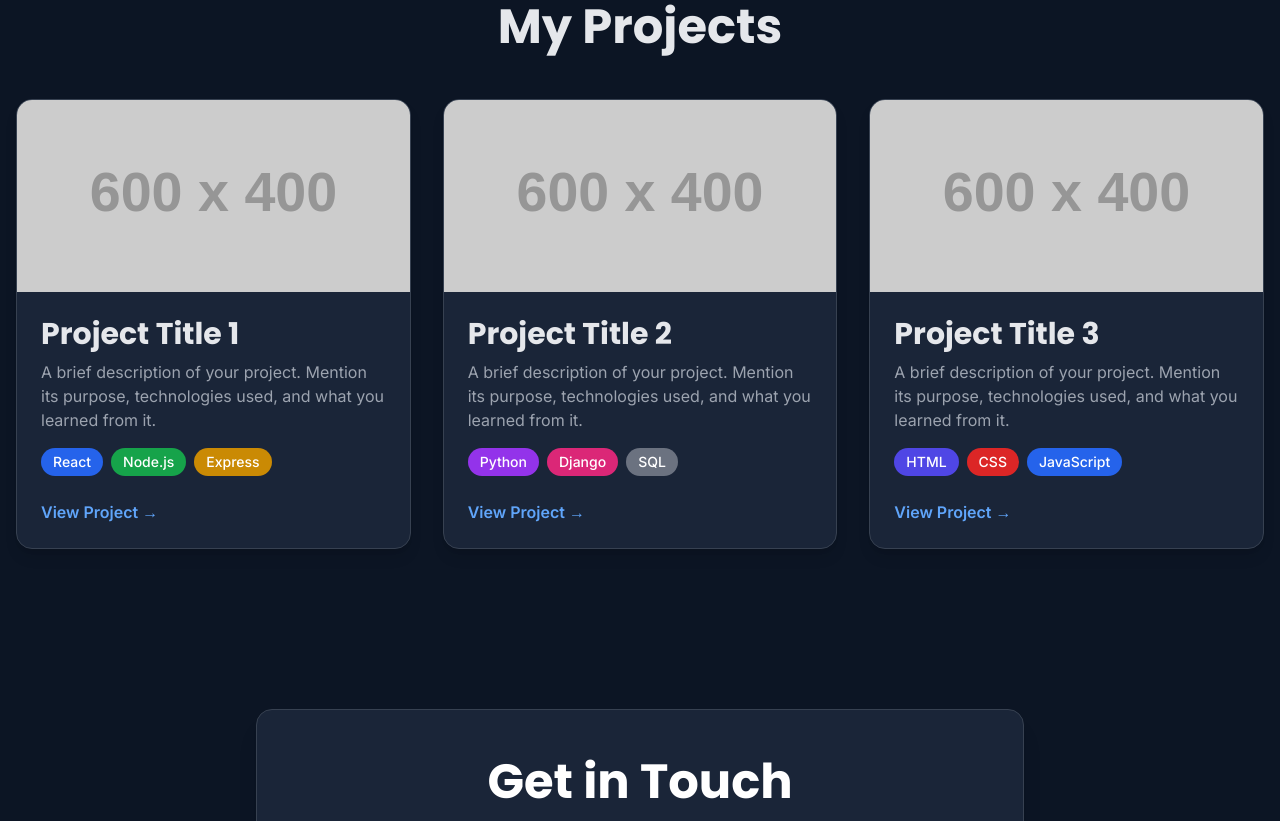
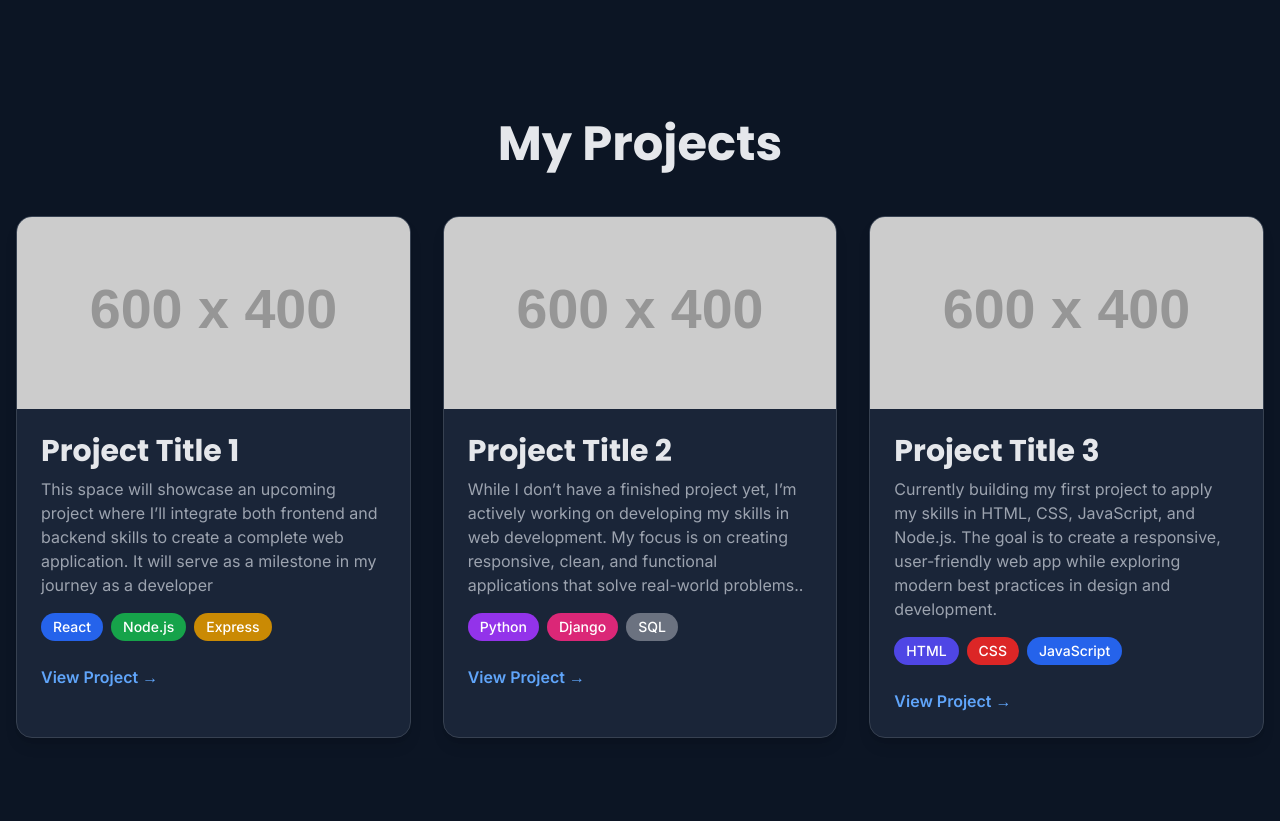
Before and after one commit to ChangLong772/WhoAmI, a plain HTML site: page index.html in a window 1280 px wide. Shown: the part 1855-2676 px from the top of the page. Drawn offline with nearby package versions, Linux system fonts and the light colour scheme; placeholder pictures from the web are drawn by us.

Commit message:
Update index.html

```diff
--- a/index.html
+++ b/index.html
@@ -81,7 +81,9 @@
                 <div class="grid md:grid-cols-2 gap-12 items-center">
                     <div>
                         <p class="text-gray-300 leading-relaxed text-lg">
-                            I am a software developer with a strong foundation in frontend technologies such as **HTML**, **CSS**, and **JavaScript**, as well as backend frameworks like **Node.js**. I enjoy building user-friendly and responsive web applications. I am always eager to learn new technologies and improve my skills to create impactful solutions.
+                            I’m a software dev who loves turning ideas into slick, user-friendly web apps. Solid in the frontend game — HTML, CSS, JavaScript — and just as comfy running things on the backend with Node.js. I’m all about building clean, responsive designs that actually work well for people.
+
+I got into coding out of pure curiosity (aka ‘how does this button even work?’) and now I’m hooked on creating stuff that makes a difference. Always leveling up my skills, trying new tech, and pushing my code to be cleaner and smarter
                         </p>
                         <p class="mt-6 text-gray-300 leading-relaxed text-lg">
                             My journey in programming started with a curiosity for how things work, which quickly grew into a passion for building and creating. I believe in writing clean, efficient, and maintainable code. When I'm not coding, I enjoy hiking and photography.
@@ -136,7 +138,7 @@
                     <img src="https://placehold.co/600x400/2f3a52/E5E7EB?text=Project+1" alt="Project 1" class="w-full h-48 object-cover transform transition-transform hover:scale-105">
                     <div class="p-6">
                         <h3 class="text-3xl font-bold text-gray-200">Project Title 1</h3>
-                        <p class="mt-2 text-gray-400">A brief description of your project. Mention its purpose, technologies used, and what you learned from it.</p>
+                        <p class="mt-2 text-gray-400">This space will showcase an upcoming project where I’ll integrate both frontend and backend skills to create a complete web application. It will serve as a milestone in my journey as a developer</p>
                         <div class="mt-4 flex flex-wrap gap-2">
                             <span class="bg-blue-600 text-white text-sm font-medium px-3 py-1 rounded-full">React</span>
                             <span class="bg-green-600 text-white text-sm font-medium px-3 py-1 rounded-full">Node.js</span>
@@ -151,7 +153,7 @@
                     <img src="https://placehold.co/600x400/2f3a52/E5E7EB?text=Project+2" alt="Project 2" class="w-full h-48 object-cover transform transition-transform hover:scale-105">
                     <div class="p-6">
                         <h3 class="text-3xl font-bold text-gray-200">Project Title 2</h3>
-                        <p class="mt-2 text-gray-400">A brief description of your project. Mention its purpose, technologies used, and what you learned from it.</p>
+                        <p class="mt-2 text-gray-400">While I don’t have a finished project yet, I’m actively working on developing my skills in web development. My focus is on creating responsive, clean, and functional applications that solve real-world problems..</p>
                         <div class="mt-4 flex flex-wrap gap-2">
                             <span class="bg-purple-600 text-white text-sm font-medium px-3 py-1 rounded-full">Python</span>
                             <span class="bg-pink-600 text-white text-sm font-medium px-3 py-1 rounded-full">Django</span>
@@ -166,7 +168,7 @@
                     <img src="https://placehold.co/600x400/2f3a52/E5E7EB?text=Project+3" alt="Project 3" class="w-full h-48 object-cover transform transition-transform hover:scale-105">
                     <div class="p-6">
                         <h3 class="text-3xl font-bold text-gray-200">Project Title 3</h3>
-                        <p class="mt-2 text-gray-400">A brief description of your project. Mention its purpose, technologies used, and what you learned from it.</p>
+                        <p class="mt-2 text-gray-400">Currently building my first project to apply my skills in HTML, CSS, JavaScript, and Node.js. The goal is to create a responsive, user-friendly web app while exploring modern best practices in design and development.</p>
                         <div class="mt-4 flex flex-wrap gap-2">
                             <span class="bg-indigo-600 text-white text-sm font-medium px-3 py-1 rounded-full">HTML</span>
                             <span class="bg-red-600 text-white text-sm font-medium px-3 py-1 rounded-full">CSS</span>
```
